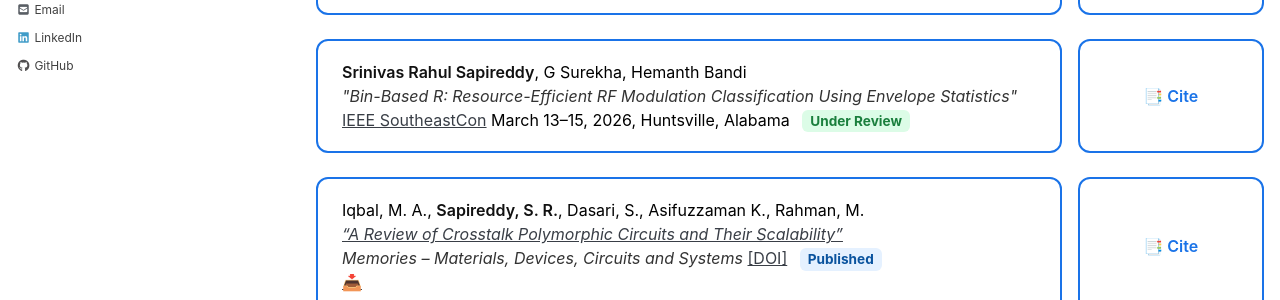
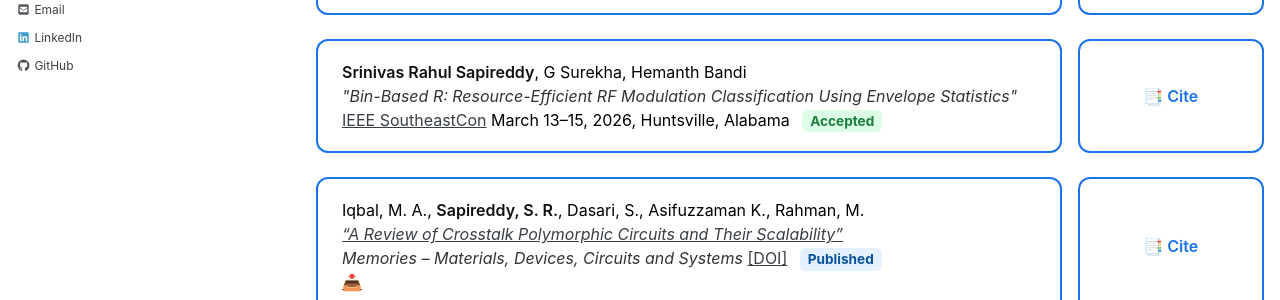
Before and after one commit to srsapireddy/srsapireddy.github.io, a Jekyll site: the page built from _pages/publications.md, in a window 1280 px wide and 900 px high, scrolled down 631 px. Shown: the part 147-447 px from the top of the window. Built offline with Jekyll 4.4.1, drawn with Linux system fonts in a browser that asks for light colours; cached includes are drawn as plain includes; nearby versions of some CDN libraries.

Commit message:
Update publications.md

```diff
--- a/_pages/publications.md
+++ b/_pages/publications.md
@@ -248,7 +248,7 @@ function copyCitation(id) {
         <strong>Srinivas Rahul Sapireddy</strong>, G Surekha, Hemanth Bandi<br>
         <em>"Bin-Based R: Resource-Efficient RF Modulation Classification Using Envelope Statistics"</em><br>
         <a href="https://ieeesoutheastcon.org/" target="_blank">IEEE SoutheastCon</a> March 13–15, 2026, Huntsville, Alabama
-        <span class="status accepted">Under Review</span>
+        <span class="status accepted">Accepted</span>
       </div>
       <div class="cite-box" onclick="copyCitation('cite6')">
         📑 Cite
```
